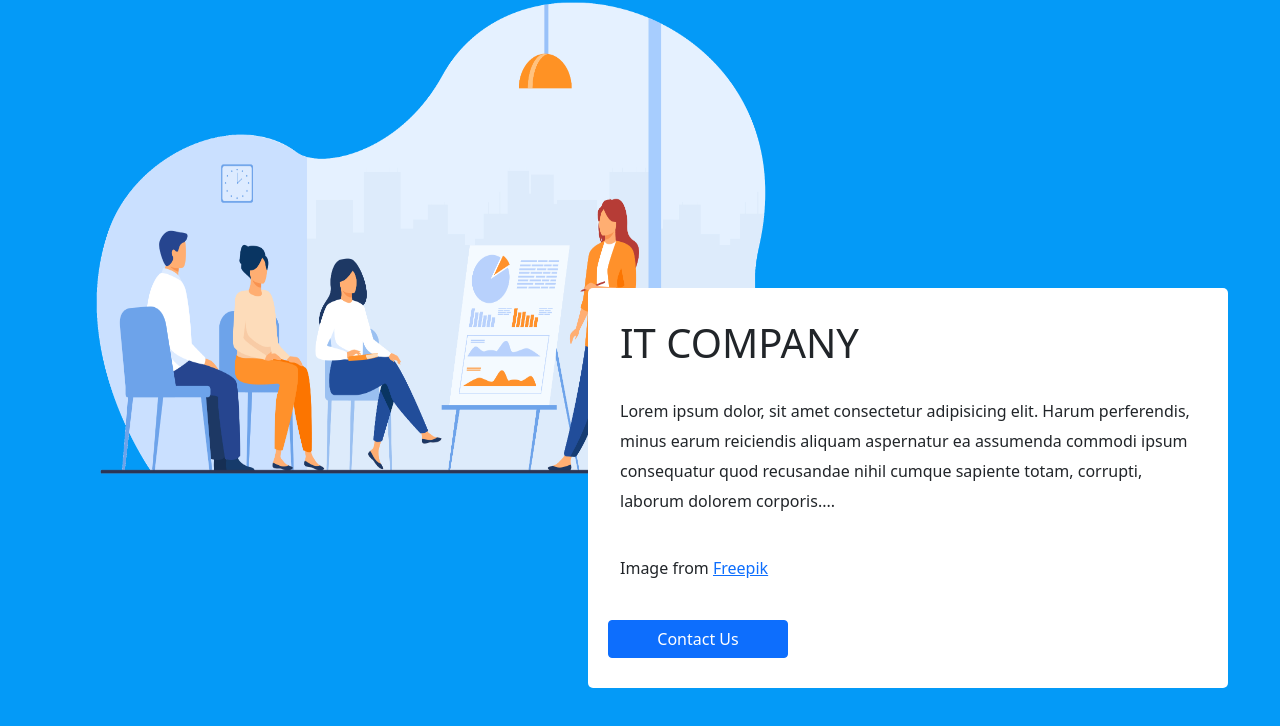
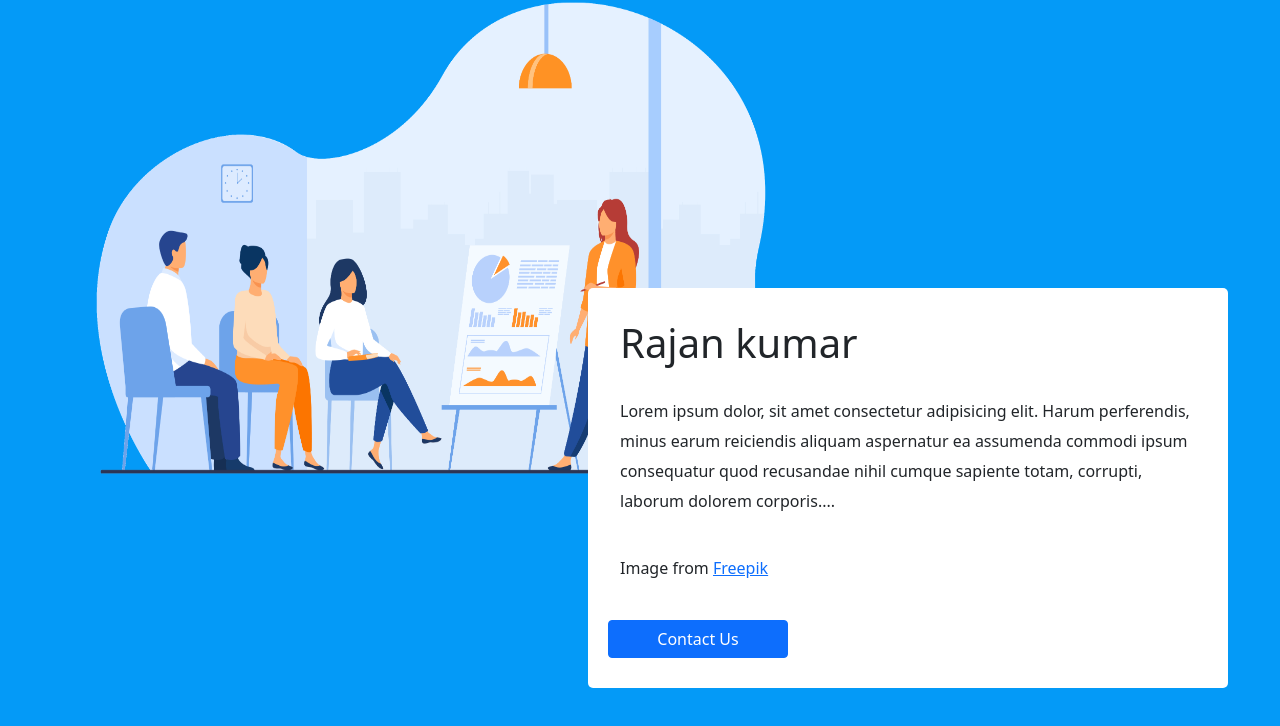
Before and after one commit to rajan0717/FirstWebsite, a plain HTML site: page index.html in a window 1280 px wide. Shown: the part 162-888 px from the top of the page. Drawn offline with nearby package versions, Linux system fonts and the light colour scheme.

Commit message:
Update index.html

```diff
--- a/index.html
+++ b/index.html
@@ -23,7 +23,7 @@
 				<img src="images/background-1.png" alt="background-1">
 			</div>
 			<div class="content row align-items-center">
-				<h1>IT COMPANY</h1>
+				<h1>Rajan kumar</h1>
 				<p>Lorem ipsum dolor, sit amet consectetur adipisicing elit. Harum perferendis, minus earum reiciendis aliquam aspernatur ea assumenda commodi ipsum consequatur quod recusandae nihil cumque sapiente totam, corrupti, laborum dolorem corporis....</p>
 				<p>Image from <a href="#">Freepik</a></p>
 				<button class="btn btn-primary">Contact Us</button>
```
